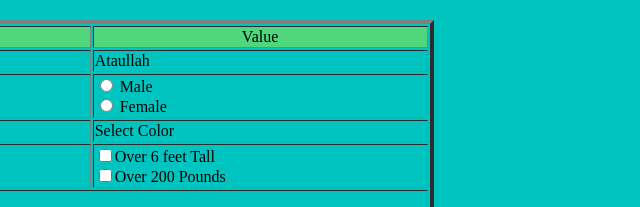
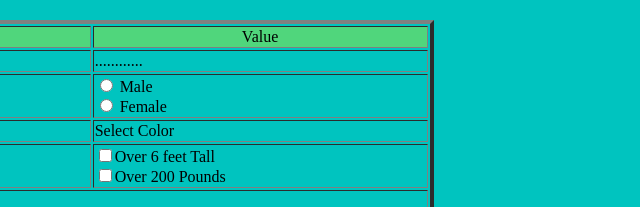
Before and after one commit to ataullah1/From-02, a plain HTML site: page index.html in a window 1280 px wide. Shown: the part 785-992 px from the top of the page, 545-1185 px from the left. Drawn offline with Linux system fonts and the light colour scheme.

Commit message:
Update index.html

```diff
--- a/index.html
+++ b/index.html
@@ -25,7 +25,7 @@
                 </tr>
                 <tr>
                     <td>Name</td>
-                    <td>Ataullah</td>
+                    <td>............</td>
                 </tr>
                 <tr>
                     <td>Sex</td>
```
